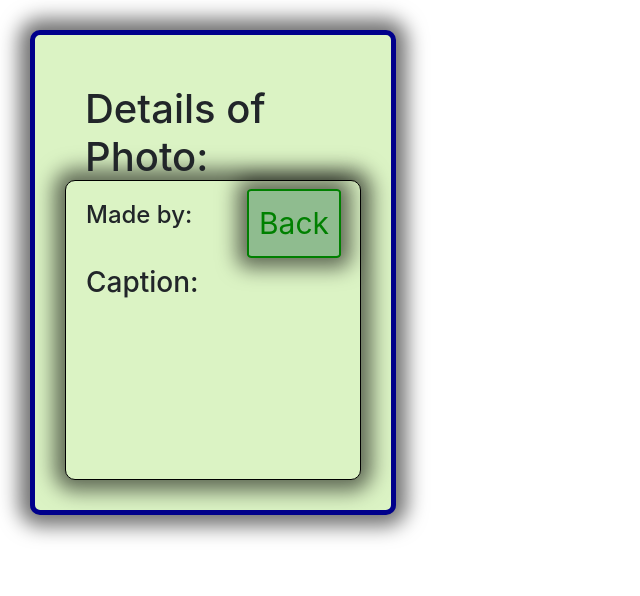
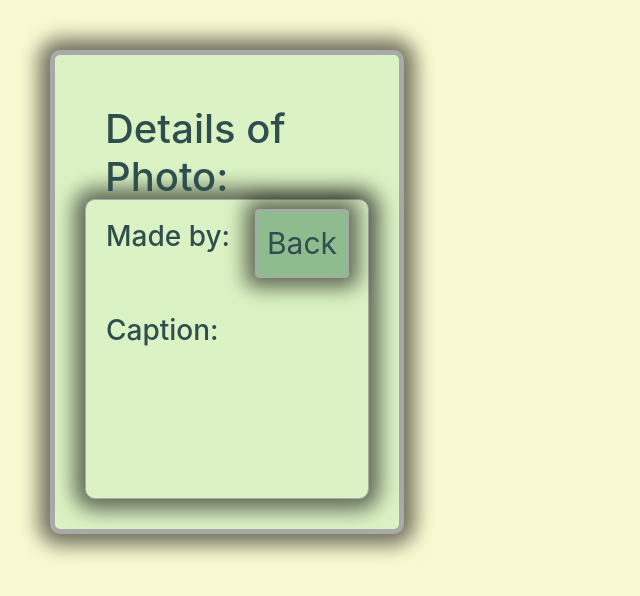
Before and after one commit to CocoBloom/photo-viewer-react, a React (Create React App) app: page /photo/1 in a window 1280 px wide. Shown: the top 596 px of the page, without its empty margins (0-640 px from the left). Built offline with nearby package versions, Linux system fonts and the light colour scheme; no server answers.

Commit message:
change Design and delete blank lines

```diff
--- a/src/App.css
+++ b/src/App.css
@@ -1,4 +1,12 @@
+body {
+  background-color: lightgoldenrodyellow;
+
+}
 .App {
   text-align: center;
-  padding: 30px;
+  padding: 50px;
 }
+
+h1 {
+ font-size: 60px;
+}
--- a/src/components/MainPage.js
+++ b/src/components/MainPage.js
@@ -6,9 +6,11 @@ const MainPage = () => {
 
     return (
         <React.Fragment>
-            <h1>Welcome in PhotoLand!</h1>
-            <Table/>
-            <PhotoForm/>
+            <div className="main">
+                <h1>Welcome in PhotoLand!</h1>
+                <Table/>
+                <PhotoForm/>
+            </div>
         </React.Fragment>
     )
 }
--- a/src/components/PhotoDetailDesign.scss
+++ b/src/components/PhotoDetailDesign.scss
@@ -5,13 +5,14 @@
   margin-right: 2%;
   width: 30%;
   float: left;
-  border: 5px solid darkblue;
+  border: 5px solid darkgray;
   text-align: left !important;
   padding: 30px;
   height: 50%;
   border-radius: 10px;
   background-color: rgba(219, 243, 196, 1);
   box-shadow: 0px 0px 20px 11px rgba(0,0,0,0.56);
+  color: darkslategray;
 
   h5 {
       padding: 10px;
@@ -23,7 +24,7 @@
     padding: 20px;
     background-color: rgba(219, 243, 196, 1);
     border-radius: 10px;
-    border: 1px solid black;
+    border: 1px solid darkgray;
     box-shadow: 0px 0px 20px 11px rgba(0,0,0,0.56);
   }
 }
@@ -31,18 +32,18 @@
   height: 100px;
   padding: 20px;
   h1 {
-
     float: left;
+    font-size: 40px;
   }
   a {
     float: right;
     text-decoration: none;
-    color: green;
     font-size: 30px;
     background-color: darkseagreen;
     border-radius: 5%;
+    color: darkslategray;
     padding: 10px;
-    border: 2px solid green;
+    border: 2px solid darkgray;
     box-shadow: 0px 0px 20px 10px rgba(0,0,0,0.56);
   }
 }
--- a/src/components/PhotoDetailPage.js
+++ b/src/components/PhotoDetailPage.js
@@ -14,7 +14,6 @@ const PhotoDetailPage = () => {
             setPhoto(response.data[0]);
             await apiService.increaseViewCounter(id);
         }
-
         getPhoto(id);
     }, [id]);
 
@@ -25,8 +24,8 @@ const PhotoDetailPage = () => {
                 <a href="/">Back</a>
             </div>
             <div className="detail-form">
-                <h4>Made by:</h4>
-                <h5>{ photo.photo_credit }</h5>
+                <h3>Made by:</h3>
+                <h5>{ photo.photo_credit }</h5><br/>
                 <h3>Caption:</h3>
                 <h5>{ photo.caption }</h5>
             </div>
--- a/src/components/PhotoForm.js
+++ b/src/components/PhotoForm.js
@@ -10,10 +10,9 @@ const PhotoForm = () => {
 
     const [photos,setPhotos] = useContext(PhotoContext);
     const [editFields,setEditFields] = useContext(EditContext);
-
-    const [errorMessage, setErrorMessage] = useState("");
     const [editedPhotoID, setEditedPhotoID] = useState(null);
     const [edit, setEdit] = useState(false);
+    const [errorMessage, setErrorMessage] = useState("");
 
     let caption = useRef(null);
     let photo_credit = useRef(null);
@@ -83,11 +82,13 @@ const PhotoForm = () => {
     return (
         <div className="photo-form-container">
             <Form className="photo-form">
+                <h3>New Photo details:</h3>
                 <Form.Group controlId="formPhotoCredit">
                     <Form.Label>Photo credit:</Form.Label>
                     <Form.Control
+                        className="control"
                         type="text"
-                        placeholder="Photo credit of Picture"
+                        placeholder="Made by"
                         autoComplete="off"
                         ref={photo_credit}
                     />
@@ -95,6 +96,7 @@ const PhotoForm = () => {
                 <Form.Group controlId="formBasicPassword">
                     <Form.Label>Caption</Form.Label>
                     <Form.Control
+                        className="control"
                         type="text"
                         as="textarea"
                         rows={5}
--- a/src/components/PhotoFormDesign.scss
+++ b/src/components/PhotoFormDesign.scss
@@ -4,15 +4,23 @@
   height: 90vh;
   padding: 50px;
   float: right;
+  margin-top: 5%;
   margin-right: 2%;
   width: 30%;
+  font-size: 25px;
 
   .photo-form {
     padding: 50px;
     background-color: #b4b7c7;
-    border-radius: 10px;
     background-color: rgba(219, 243, 196, 1);
     box-shadow: 0px 0px 20px 11px rgba(0,0,0,0.56);
+  }
 
+  .control {
+    background-color: rgba(16, 17, 13, 0.1);
+    border: 2px solid darkgray;
+  }
+  h3 {
+    font-size: 35px;
   }
 }
--- a/src/components/TableDesign.scss
+++ b/src/components/TableDesign.scss
@@ -5,17 +5,14 @@
   float: left;
   margin-left: 5%;
   width: 60% !important;
+  font-size: 20px;
+  color: lightgoldenrodyellow !important;
 }
 
 .edit {
-  background-color: red;
+  background-color: cadetblue;
 }
 
 .delete {
-  background-color: blue;
+  background-color: cadetblue;
 }
-
-.view {
-
-  border: 3px solid teal;
-}
```
Also changed, not shown: 1 other file (tests, documents, lock files or other folders).
